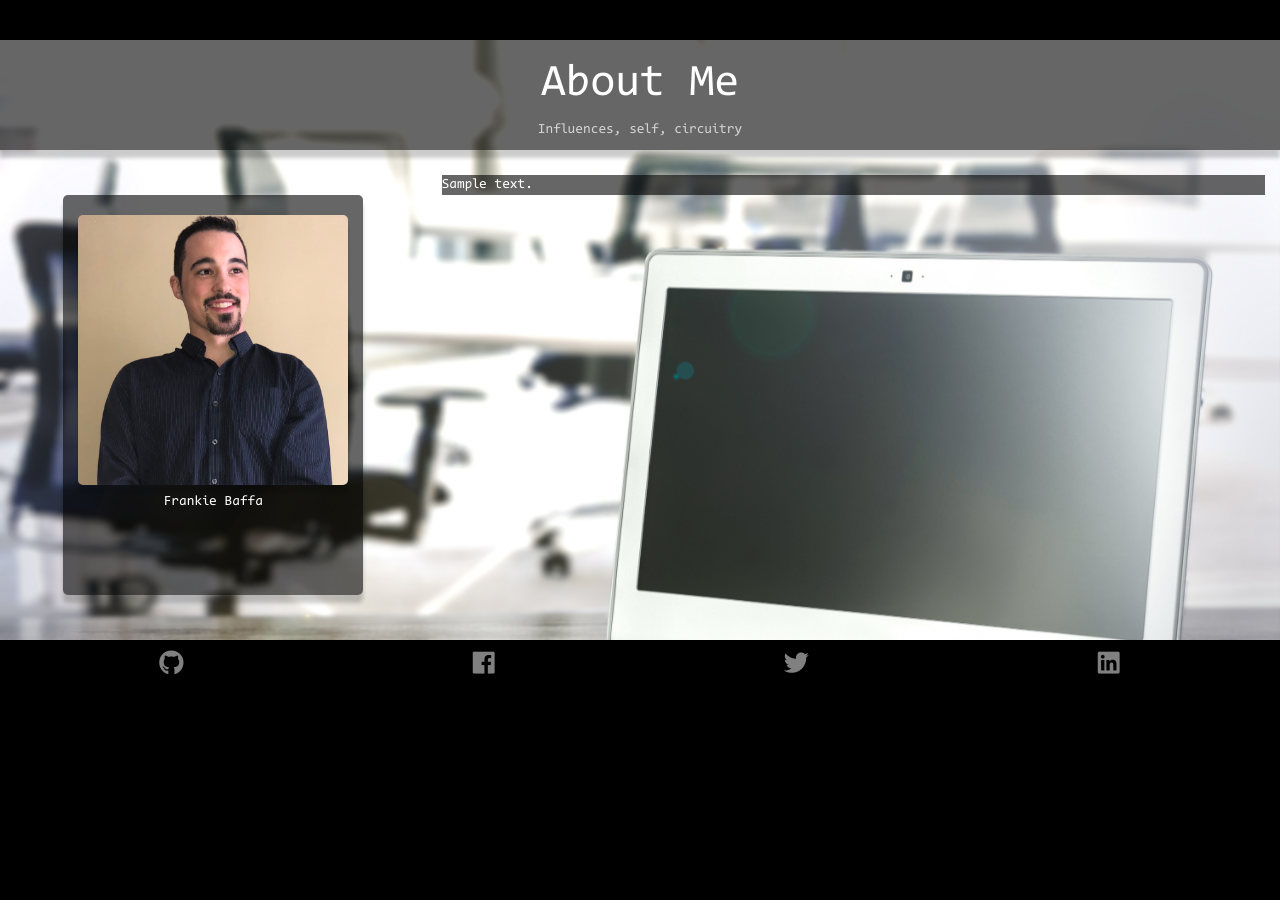
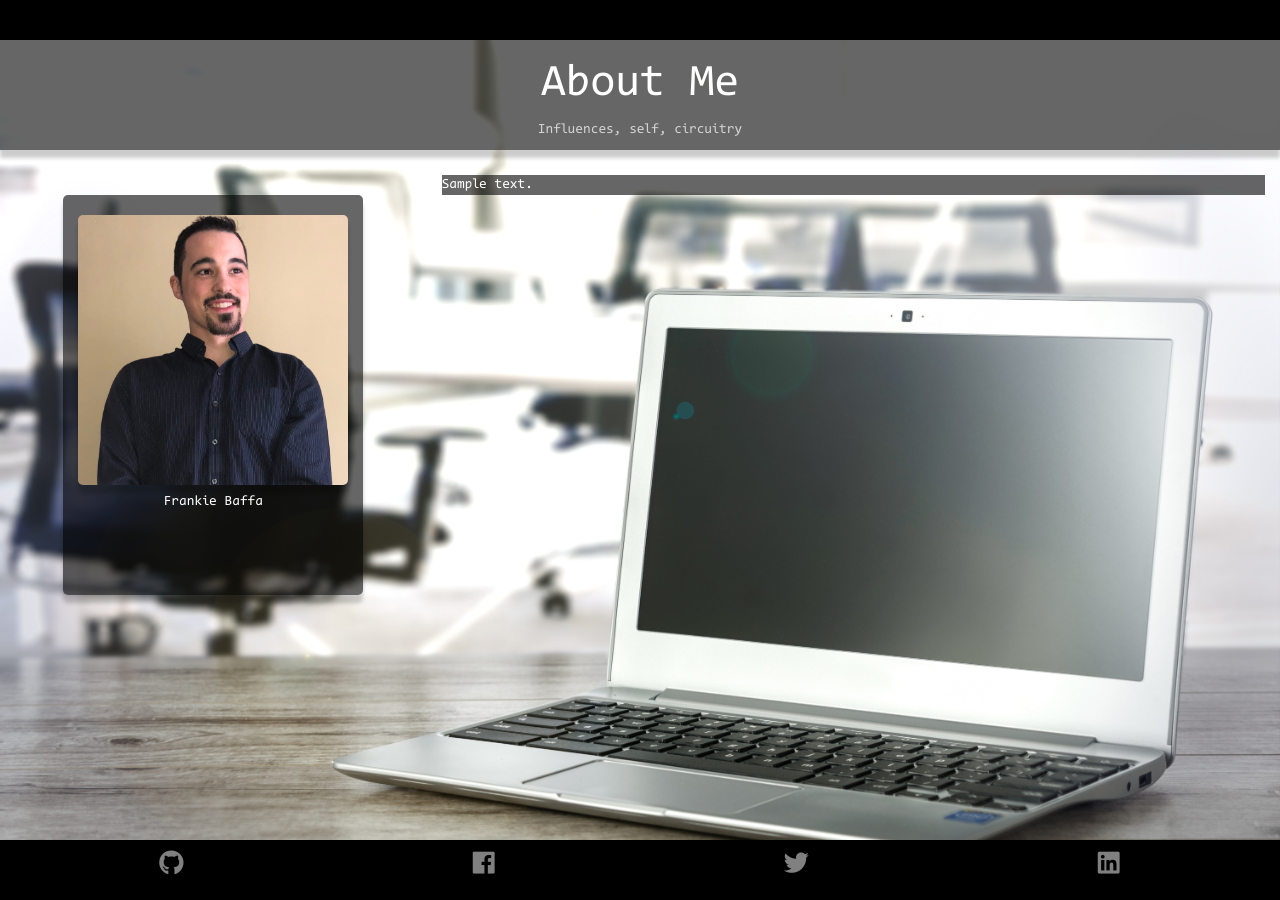
Before and after one commit to frankiebaffa/mysite-flask, a Flask app: template mysite/app/templates/aboutme.html in a window 1280 px wide. Before the commit the page ends 674 px from the top, so only its background shows below. Run offline with Flask 2, Linux system fonts and the light colour scheme; tables that the repository leaves empty hold one stand-in row (values such as "Sample post"); the template is opened without the code that fills it: values that come from a table or form of the project are taken from there, most other values are stand-ins (such as "Sample title", 1, 10 or a date in 2020); some libraries are stand-ins or nearby versions.

Commit message:
fix page height

```diff
--- a/mysite/app/static/css/sectionstyle.css
+++ b/mysite/app/static/css/sectionstyle.css
@@ -3,7 +3,7 @@ html, body {
 }
 
 .sectionpage {
-    /*min-height: 100%;*/
+    min-height: 100%;
 }
 
 .container-fluid {
```
